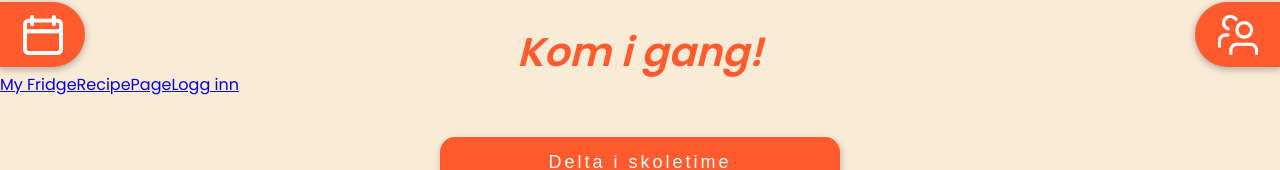
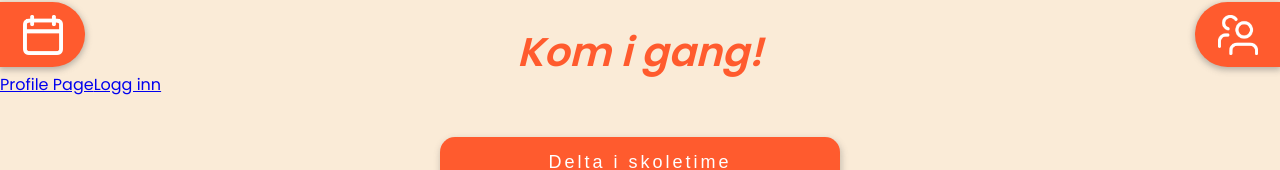
Before and after one commit to HauVu94/Chew, a React (Create React App) app in the folder Frontend/chew-project/: page / in a window 1280 px wide. Shown: the part 223-393 px from the top of the page. Built offline with nearby package versions, Linux system fonts and the light colour scheme; the HTML template or start-up script is replaced by a standard one.

Commit message:
lagt til profil knapp

```diff
--- a/Frontend/chew-project/src/App.tsx
+++ b/Frontend/chew-project/src/App.tsx
@@ -2,6 +2,7 @@ import { HomePage } from './pages/HomePage';
 import { MyFridge } from './pages/MyFridge';
 import { LoginPage } from './pages/LoginPage';
 import { RecipePage } from './pages/RecipePage';
+import { ProfilePage } from './pages/ProfilePage';
 import './styles/App.css';
 
 import { BrowserRouter as Router, Route, Routes } from "react-router-dom";
@@ -18,6 +19,7 @@ function App() {
             <Route path="/MyFridge" element={ <MyFridge/> }></Route>
             <Route path="/LoginPage" element={ <LoginPage/> }></Route>
             <Route path="/RegisterPage" element={ <RegisterPage/> }></Route>
+            <Route path="/ProfilePage" element={ <ProfilePage/> }></Route>
           </Routes>
       </Router>
     </div>
--- a/Frontend/chew-project/src/pages/HomePage.tsx
+++ b/Frontend/chew-project/src/pages/HomePage.tsx
@@ -1,9 +1,10 @@
 import Navbar from '../components/Navigation/Navbar';
 import Sidetabs from '../components/Sidetabs';
-import { Link } from 'react-router-dom';
 import Toolbar from '../components/Toolbar';
 import MainMenu from '../components/MainMenu';
 import SchoolPrivate from '../components/SchoolPrivate';
+
+import { Link } from 'react-router-dom';
 
 export const HomePage = () => {
     return (
@@ -15,8 +16,7 @@ export const HomePage = () => {
             <SchoolPrivate />
 
             {/* Midlertidig link til pages/MyFridge.tsx */}
-            <Link to="/MyFridge">My Fridge</Link>
-            <Link to="/RecipePage">RecipePage</Link>
+            <Link to="/ProfilePage">Profile Page</Link>
             <Link to="/LoginPage">Logg inn</Link>
 
         </>
--- /dev/null
+++ b/Frontend/chew-project/src/pages/ProfilePage.tsx
@@ -0,0 +1,7 @@
+export const ProfilePage = () => {
+    return (
+        <>
+
+        </>
+    )
+}
```
